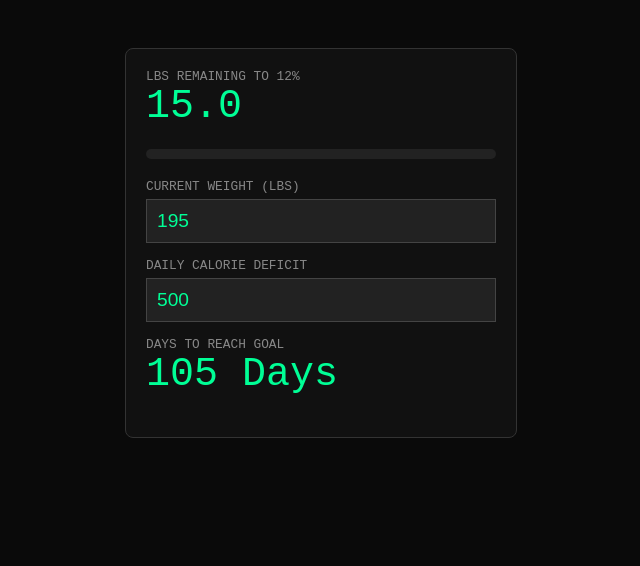
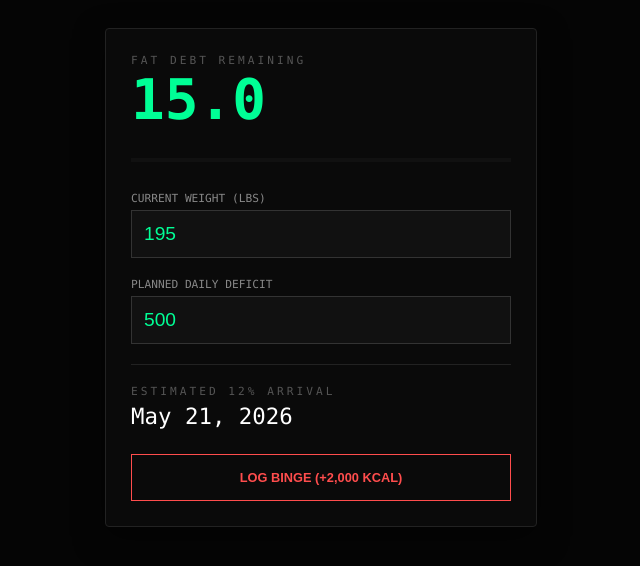
Before and after one commit to aaronharman03/Cutting, a plain HTML site: page index.html in a window 1280 px wide. Shown: the whole page, without its empty margins (319-959 px from the left). Drawn offline with Linux system fonts and the light colour scheme.

Commit message:
Update index.html

```diff
--- a/index.html
+++ b/index.html
@@ -1,78 +1,100 @@
 <!DOCTYPE html>
 <html>
 <head>
+    <meta name="viewport" content="width=device-width, initial-scale=1.0">
     <style>
-        body { background: #0a0a0a; color: white; font-family: 'Courier New', Courier, monospace; display: flex; flex-direction: column; align-items: center; padding: 40px; }
-        .dashboard { width: 350px; border: 1px solid #333; padding: 20px; border-radius: 8px; background: #111; }
+        :root { --main: #00ff96; --err: #ff4d4d; --bg: #050505; }
+        body { background: var(--bg); color: white; font-family: 'Monaco', monospace; display: flex; flex-direction: column; align-items: center; padding: 20px; }
 
-        .metric-label { color: #888; font-size: 0.8rem; text-transform: uppercase; }
-        .metric-value { font-size: 2.5rem; color: #00ff96; margin-bottom: 20px; }
+        .card { width: 100%; max-width: 380px; border: 1px solid #222; padding: 25px; border-radius: 4px; background: #0a0a0a; box-shadow: 0 10px 30px rgba(0,0,0,0.5); }
 
-        input { background: #222; border: 1px solid #444; color: #00ff96; padding: 10px; width: 100%; box-sizing: border-box; font-size: 1.2rem; margin-top: 5px; margin-bottom: 15px; }
+        .header { font-size: 0.7rem; color: #555; letter-spacing: 3px; text-transform: uppercase; margin-bottom: 5px; }
+        .big-stat { font-size: 3.5rem; font-weight: bold; color: var(--main); margin-bottom: 20px; line-height: 1; }
 
-        .progress-container { width: 100%; height: 10px; background: #222; margin: 20px 0; border-radius: 5px; overflow: hidden; }
-        #bar { height: 100%; background: #00ff96; width: 0%; transition: 0.5s; }
+        .input-group { margin-bottom: 20px; }
+        label { display: block; font-size: 0.7rem; color: #888; margin-bottom: 5px; text-transform: uppercase; }
+        input { width: 100%; background: #111; border: 1px solid #333; color: var(--main); padding: 12px; font-size: 1.2rem; outline: none; box-sizing: border-box; }
+        input:focus { border-color: var(--main); }
 
-        .binge-alert { color: #ff4d4d; border: 1px dashed #ff4d4d; padding: 10px; font-size: 0.9rem; display: none; }
+        .progress-bar { width: 100%; height: 4px; background: #111; margin: 30px 0; position: relative; }
+        #fill { height: 100%; background: var(--main); width: 0%; transition: 1s cubic-bezier(0.075, 0.82, 0.165, 1); }
+
+        .eta-box { border-top: 1px solid #222; padding-top: 20px; margin-top: 10px; }
+        #date-output { font-size: 1.4rem; color: #fff; display: block; margin-top: 5px; }
+
+        .binge-btn { margin-top: 25px; width: 100%; padding: 15px; background: none; border: 1px solid var(--err); color: var(--err); cursor: pointer; text-transform: uppercase; font-size: 0.8rem; font-weight: bold; }
+        .binge-btn:hover { background: var(--err); color: white; }
     </style>
 </head>
 <body>
 
-<div class="dashboard">
-    <div class="metric-label">Lbs Remaining to 12%</div>
-    <div class="metric-value" id="lbs-display">15.0</div>
+<div class="card">
+    <div class="header">Fat Debt Remaining</div>
+    <div class="big-stat" id="lbs-left">15.0</div>
 
-    <div class="progress-container"><div id="bar"></div></div>
+    <div class="progress-bar"><div id="fill"></div></div>
 
-    <div class="metric-label">Current Weight (lbs)</div>
-    <input type="number" id="weight" value="195" oninput="update()">
+    <div class="input-group">
+        <label>Current Weight (lbs)</label>
+        <input type="number" id="weight" value="195" step="0.1" oninput="run()">
+    </div>
 
-    <div class="metric-label">Daily Calorie Deficit</div>
-    <input type="number" id="deficit" value="500" oninput="update()">
+    <div class="input-group">
+        <label>Planned Daily Deficit</label>
+        <input type="number" id="deficit" value="500" step="50" oninput="run()">
+    </div>
 
-    <div class="metric-label">Days to Reach Goal</div>
-    <div class="metric-value" id="days-display" style="color: #555;">--</div>
+    <div class="eta-box">
+        <div class="header">Estimated 12% Arrival</div>
+        <span id="date-output">Calculating...</span>
+    </div>
 
-    <div id="binge-msg" class="binge-alert">
-        WARNING: Deficit is gone. You are currently adding fat.
-    </div>
+    <button class="binge-btn" onclick="addBinge()">Log Binge (+2,000 kcal)</button>
 </div>
 
 <script>
-    // Set your starting weight once here
-    const START_WEIGHT = 195;
-    const GOAL_WEIGHT = 180; // (START_WEIGHT - 15)
+    // Configuration: You only change these once
+    let startWeight = 195;
+    let goalWeight = startWeight - 15;
 
-    function update() {
+    function run() {
         const weight = parseFloat(document.getElementById('weight').value);
         const deficit = parseFloat(document.getElementById('deficit').value);
-        const lbsDisplay = document.getElementById('lbs-display');
-        const daysDisplay = document.getElementById('days-display');
-        const bar = document.getElementById('bar');
-        const bingeMsg = document.getElementById('binge-msg');
 
         // 1. Calculate Lbs Left
-        const lbsLeft = weight - GOAL_WEIGHT;
-        lbsDisplay.innerText = lbsLeft > 0 ? lbsLeft.toFixed(1) : "0.0";
+        const lbsLeft = weight - goalWeight;
+        document.getElementById('lbs-left').innerText = lbsLeft.toFixed(1);
 
-        // 2. Progress Bar
+        // 2. Progress Logic
         let progress = ((15 - lbsLeft) / 15) * 100;
-        bar.style.width = Math.max(0, Math.min(100, progress)) + "%";
+        document.getElementById('fill').style.width = Math.max(0, Math.min(100, progress)) + "%";
 
-        // 3. Days to Goal (3500 calories = 1lb fat)
-        if (deficit > 0) {
-            bingeMsg.style.display = "none";
-            const days = (lbsLeft * 3500) / deficit;
-            daysDisplay.innerText = Math.ceil(days) + " Days";
-            daysDisplay.style.color = "#00ff96";
+        // 3. Date Logic
+        if (deficit > 0 && lbsLeft > 0) {
+            const daysToGoal = (lbsLeft * 3500) / deficit;
+            const arrivalDate = new Date();
+            arrivalDate.setDate(arrivalDate.getDate() + daysToGoal);
+
+            const options = { month: 'short', day: 'numeric', year: 'numeric' };
+            document.getElementById('date-output').innerText = arrivalDate.toLocaleDateString('en-US', options);
+            document.getElementById('date-output').style.color = "white";
         } else {
-            // This is the Binge Logic
-            daysDisplay.innerText = "INFINITY";
-            daysDisplay.style.color = "#ff4d4d";
-            bingeMsg.style.display = "block";
+            document.getElementById('date-output').innerText = "DEADLINE HALTED";
+            document.getElementById('date-output').style.color = "#ff4d4d";
         }
     }
-    update();
+
+    function addBinge() {
+        // A 2000 calorie binge adds roughly 0.6 lbs to your weight
+        const weightInput = document.getElementById('weight');
+        const currentW = parseFloat(weightInput.value);
+        weightInput.value = (currentW + 0.6).toFixed(1);
+
+        alert("Binge Logged. Your finish line just moved back by roughly 4-5 days.");
+        run();
+    }
+
+    run();
 </script>
 
 </body>
```
